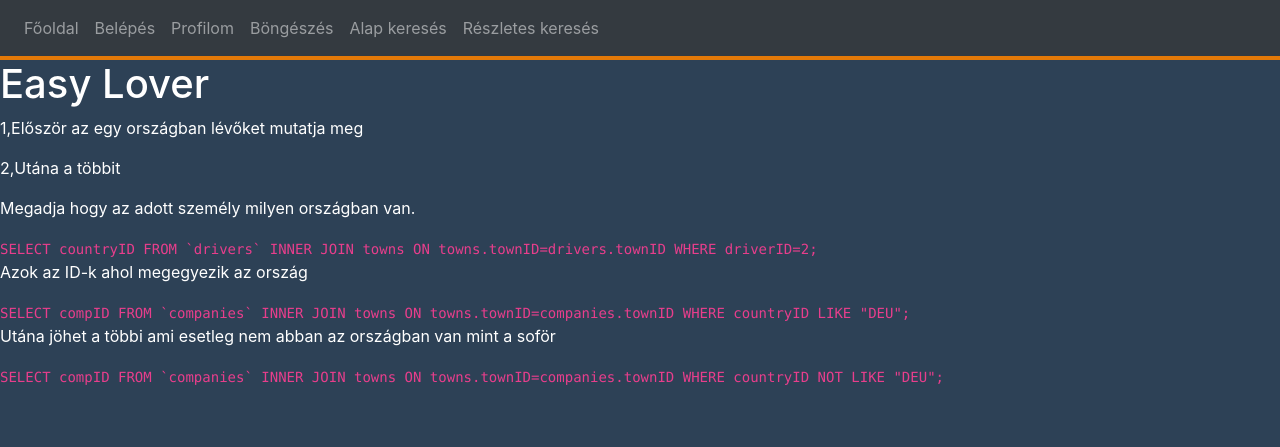
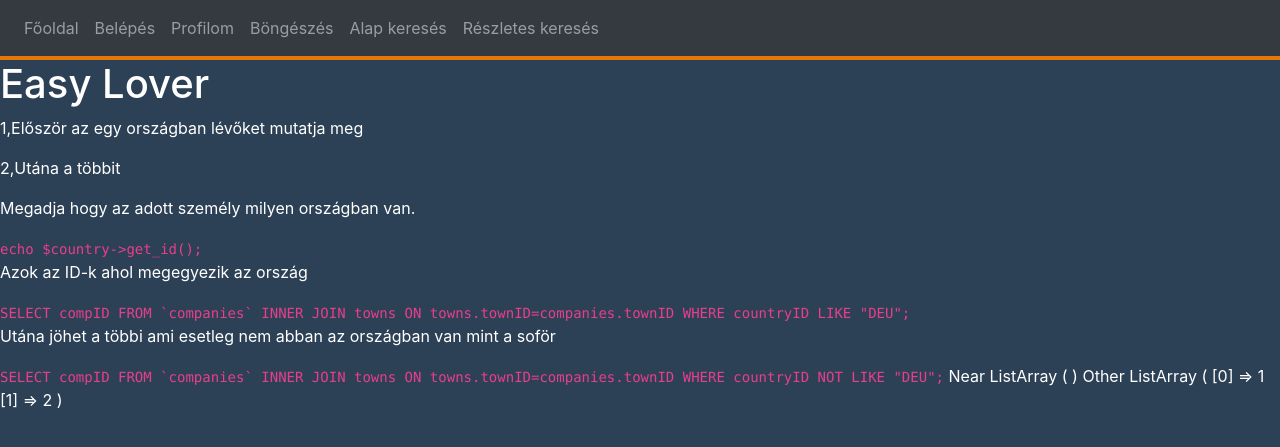
Before and after one commit to SweetyL/Szakdolgozat, a PHP site: page /index.php?page=browser in a window 1280 px wide. Shown: the top 447 px of the page. Run offline with PHP 8.4, Linux system fonts and the light colour scheme; the visitor is signed in with stand-in values (Sample User, id 1); data comes from the database, SQL or seed files in the repository.

Commit message:
profil böngésző nagyon alap
minden szükséges adat meg van sql parancsok nélkül (de legalább lebírtam ellenőrizni)

```diff
--- a/controller/browser.php
+++ b/controller/browser.php
@@ -1,3 +1,48 @@
 <?php
+    if(empty($_SESSION["id"])){
+        header('Location: index.php?page=404');
+        exit();
+    }
+    $driver = new Driver();
+    $company = new Company();
+    $country = new Country();
+    $town = new Town();
+    $nearList = array();
+    $otherList = array();
+    if($_SESSION["type"]=="driver"){
+        $driver->set_user($_SESSION["id"], $conn);
+        $town->set_town($driver->get_townID(),$conn);
+        $country->set_country($town->get_country(),$conn);
+        $sqlGetNear = 'SELECT compID FROM companies INNER JOIN towns ON towns.townID=companies.townID WHERE countryID LIKE "'.$country->get_id().'"';
+        if($result = $conn->query($sqlGetNear)) {
+            if ($result->num_rows > 0) {
+				while($row = $result->fetch_assoc()) {
+                    $nearList[] = $row['compID'];
+                }
+            }
+        }
+        foreach ($company->companiesList($conn) as $item){
+            if(!in_array($item,$nearList)){
+                $otherList[] = $item;
+            }
+        }
+    }else if($_SESSION["type"]=="company"){
+        $company->set_user($_SESSION["id"], $conn);
+        $town->set_town($company->get_townID(),$conn);
+        $country->set_country($town->get_country(),$conn);
+        $sqlGetNear = 'SELECT driverID FROM drivers INNER JOIN towns ON towns.townID=companies.townID WHERE countryID LIKE "'.$country->get_id().'"';
+        if($result = $conn->query($sqlGetNear)) {
+            if ($result->num_rows > 0) {
+				while($row = $result->fetch_assoc()) {
+                    $nearList[] = $row['driverID'];
+                }
+            }
+        }
+        foreach ($driver->driversList($conn) as $item){
+            if(!in_array($item,$nearList)){
+                $otherList[] = $item;
+            }
+        }
+    }
     include 'view/browser.php';
 ?>
--- a/view/browser.php
+++ b/view/browser.php
@@ -2,8 +2,14 @@
 <p>1,Először az egy országban lévőket mutatja meg</p>
 <p>2,Utána a többit</p>
 <p>Megadja hogy az adott személy milyen országban van.</p>
-<code>SELECT countryID FROM `drivers` INNER JOIN towns ON towns.townID=drivers.townID WHERE driverID=2;</code>
+<code>echo $country->get_id();</code>
 <p>Azok az ID-k ahol megegyezik az ország</p>
 <code>SELECT compID FROM `companies` INNER JOIN towns ON towns.townID=companies.townID WHERE countryID LIKE "DEU"; </code>
 <p>Utána jöhet a többi ami esetleg nem abban az országban van mint a soför</p>
 <code>SELECT compID FROM `companies` INNER JOIN towns ON towns.townID=companies.townID WHERE countryID NOT LIKE "DEU";</code>
+<?php
+echo "Near List";
+print_r($nearList);
+echo "Other List";
+print_r($otherList);
+?>
```
